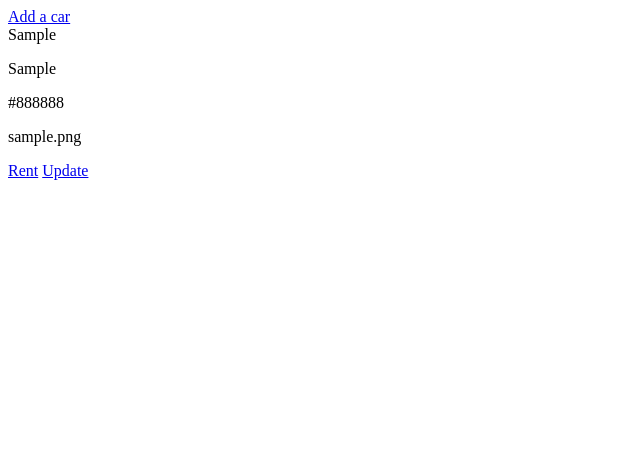
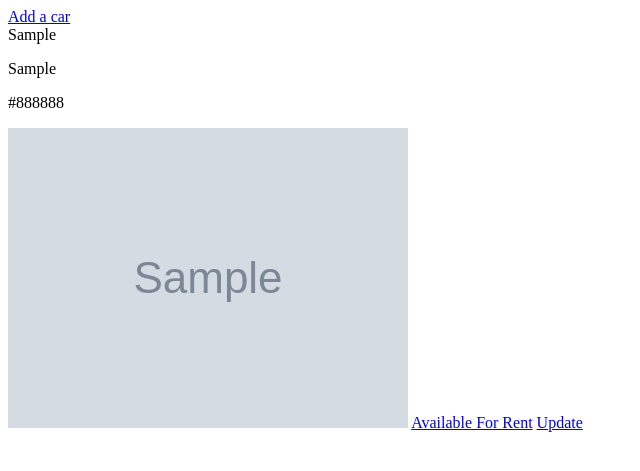
Before and after one commit to ShannonCanTech/CarRental, a Spring Boot app: page / in a window 1280 px wide. Shown: the top 471 px of the page, without its empty margins (0-640 px from the left). Run offline with Spring Boot 4, Linux system fonts and the light colour scheme; tables that the repository leaves empty hold one stand-in row (values such as "Sample post"); grey boxes marked "Sample" are stand-in pictures.

Commit message:
Updated/added img tag

```diff
--- a/src/main/resources/templates/index.html
+++ b/src/main/resources/templates/index.html
@@ -19,8 +19,8 @@
     <span style="align-content: inherit"><a th:text="${eachCar.brand}"></a></span>
     <span><p th:text="${eachCar.model}"></p></span>
     <span><p th:text="${eachCar.color}"></p></span>
-    <span><p th:text="${eachCar.image}"></p></span>
-    <span><a th:text="${eachCar.available}?'Rent'" th:href="@{/changestatus/{id}(id=${eachCar.id})}"></a></span>
+    <span><img th:src="${eachCar.image}"></span>
+    <span><a th:text="${eachCar.available}?'Available For Rent'" th:href="@{/changestatus/{id}(id=${eachCar.id})}"></a></span>
     <span><a th:href="@{/update/{id}(id=${eachCar.id})}">Update</a></span>
 </div>
 </body>
```
